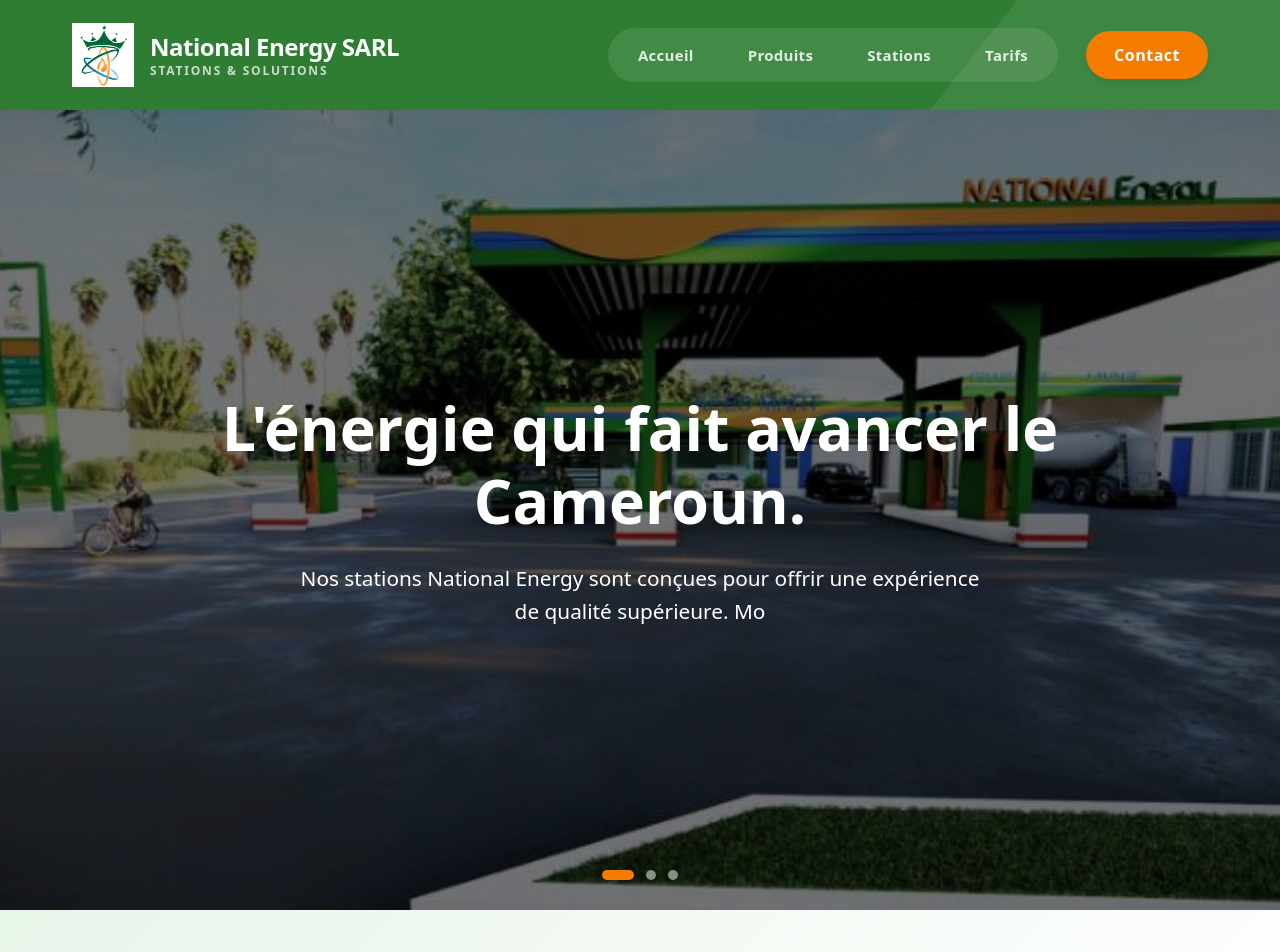
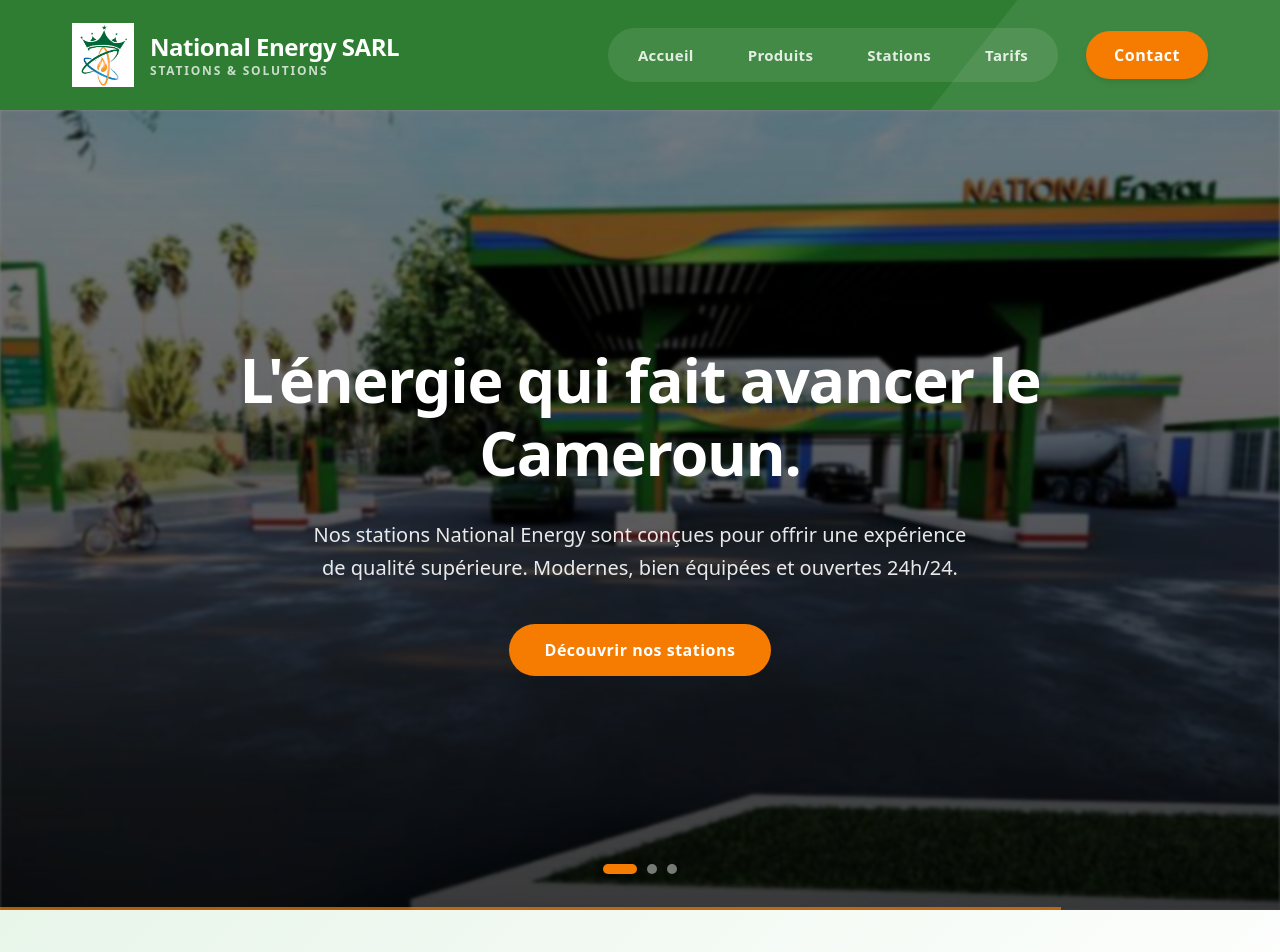
Before and after one commit to MohamedLegrand/national_energy_website, a React (Vite) app: page / in a window 1280 px wide. Shown: the top 952 px of the page. Built offline with nearby package versions, Linux system fonts and the light colour scheme.

Commit message:
Refactor:amelioration de effet de la heros section sousous forme de diaporama

```diff
--- a/src/components/accueil/Heros.jsx
+++ b/src/components/accueil/Heros.jsx
@@ -1,124 +1,200 @@
 // src/components/accueil/Heros.jsx
-import { useState, useEffect, useCallback } from "react";
+import { useState, useEffect, useCallback, useRef } from "react";
+
+const LETTER_SPEED = 45;       // ms par lettre (titre)
+const DESC_LETTER_SPEED = 28;  // ms par lettre (description)
+const PAUSE_AFTER_TITLE = 300; // pause entre titre et description
+const PAUSE_AFTER_SLIDE = 2200;// pause après slide complet avant changement
+const TRANSITION_DURATION = 700; // durée de la transition de fond
 
 const Heros = () => {
   const [currentIndex, setCurrentIndex] = useState(0);
+  const [nextIndex, setNextIndex] = useState(null);
+  const [transitioning, setTransitioning] = useState(false);
+
   const [displayedTitle, setDisplayedTitle] = useState("");
   const [displayedDesc, setDisplayedDesc] = useState("");
-  const [isTyping, setIsTyping] = useState(true);
+  const [phase, setPhase] = useState("title"); // "title" | "desc" | "done"
   const [showCursor, setShowCursor] = useState(true);
+
+  const timeoutsRef = useRef([]);
 
   const slides = [
     {
       image: "/images/heros/station.jpeg",
       title: "L'énergie qui fait avancer le Cameroun.",
-      description: "Nos stations National Energy sont conçues pour offrir une expérience de qualité supérieure. Modernes, bien équipées et ouvertes 24h/24.",
+      description:
+        "Nos stations National Energy sont conçues pour offrir une expérience de qualité supérieure. Modernes, bien équipées et ouvertes 24h/24.",
     },
     {
       image: "/images/heros/lavage.jpeg",
       title: "Lavage & Graissage professionnel pour votre véhicule.",
-      description: "Service haute pression et graissage professionnel par nos techniciens qualifiés.",
+      description:
+        "Service haute pression et graissage professionnel par nos techniciens qualifiés.",
     },
     {
       image: "/images/heros/carburant.png",
       title: "Distribution de carburant de qualité.",
-      description: "Super, Gazole, Pétrole et lubrifiants disponibles toute l'année.",
+      description:
+        "Super, Gazole, Pétrole et lubrifiants disponibles toute l'année.",
     },
   ];
 
-  const currentSlide = slides[currentIndex];
+  const clearAll = () => {
+    timeoutsRef.current.forEach(clearTimeout);
+    timeoutsRef.current = [];
+  };
 
-  // Réinitialiser quand l'image change
-  useEffect(() => {
+  const addTimeout = (fn, delay) => {
+    const id = setTimeout(fn, delay);
+    timeoutsRef.current.push(id);
+    return id;
+  };
+
+  // Lance l'animation de typewriter pour un slide donné
+  const startTypewriter = useCallback(
+    (slideIndex) => {
+      clearAll();
       setDisplayedTitle("");
       setDisplayedDesc("");
-    setIsTyping(true);
-    setShowCursor(true);
-  }, [currentIndex]);
+      setPhase("title");
 
-  // Effet machine à écrire (titre + description ensemble)
-  useEffect(() => {
-    if (!isTyping) return;
+      const slide = slides[slideIndex];
+      const title = slide.title;
+      const desc = slide.description;
 
-    const fullText = currentSlide.title + "||" + currentSlide.description;
-    const currentFull = displayedTitle + "||" + displayedDesc;
-
-    if (currentFull.length < fullText.length) {
-      const timeout = setTimeout(() => {
-        const nextChar = fullText[currentFull.length];
-        if (nextChar === "|") {
-          const timeout2 = setTimeout(() => {
-            if (displayedTitle.length < currentSlide.title.length) {
-              setDisplayedTitle(currentSlide.title);
-            } else if (displayedDesc.length < currentSlide.description.length) {
-              setDisplayedDesc(currentSlide.description.substring(0, displayedDesc.length + 1));
-            }
-          }, 10);
-          return () => clearTimeout(timeout2);
+      // Écrire le titre lettre par lettre
+      let titleDelay = 0;
+      for (let i = 0; i < title.length; i++) {
+        const charIndex = i;
+        addTimeout(() => {
+          setDisplayedTitle(title.slice(0, charIndex + 1));
+        }, titleDelay);
+        titleDelay += LETTER_SPEED;
       }
 
-        if (currentFull.length < currentSlide.title.length) {
-          setDisplayedTitle(prev => prev + nextChar);
-        } else if (currentFull.length > currentSlide.title.length + 1) {
-          setDisplayedDesc(prev => prev + nextChar);
+      // Pause puis passer à la description
+      addTimeout(() => {
+        setPhase("desc");
+      }, titleDelay + PAUSE_AFTER_TITLE);
+
+      // Écrire la description lettre par lettre
+      let descDelay = titleDelay + PAUSE_AFTER_TITLE;
+      for (let i = 0; i < desc.length; i++) {
+        const charIndex = i;
+        addTimeout(() => {
+          setDisplayedDesc(desc.slice(0, charIndex + 1));
+        }, descDelay);
+        descDelay += DESC_LETTER_SPEED;
       }
-      }, 50);
-      return () => clearTimeout(timeout);
-    } else {
-      // Texte complété, attendre 2 secondes puis changer d'image
-      const timeout = setTimeout(() => {
-        setCurrentIndex((prev) => (prev + 1) % slides.length);
-      }, 2000);
-      return () => clearTimeout(timeout);
-    }
-  }, [displayedTitle, displayedDesc, isTyping, currentSlide]);
+
+      // Tout est affiché → attendre puis changer de slide
+      addTimeout(() => {
+        setPhase("done");
+        addTimeout(() => {
+          const next = (slideIndex + 1) % slides.length;
+          goToSlide(next);
+        }, PAUSE_AFTER_SLIDE);
+      }, descDelay);
+    },
+    // eslint-disable-next-line react-hooks/exhaustive-deps
+    []
+  );
+
+  const goToSlide = useCallback(
+    (index) => {
+      clearAll();
+      setNextIndex(index);
+      setTransitioning(true);
+
+      addTimeout(() => {
+        setCurrentIndex(index);
+        setNextIndex(null);
+        setTransitioning(false);
+        startTypewriter(index);
+      }, TRANSITION_DURATION);
+    },
+    [startTypewriter]
+  );
+
+  // Démarrage initial
+  useEffect(() => {
+    startTypewriter(0);
+    return () => clearAll();
+    // eslint-disable-next-line react-hooks/exhaustive-deps
+  }, []);
 
   // Curseur clignotant
   useEffect(() => {
     const interval = setInterval(() => {
-      setShowCursor(prev => !prev);
-    }, 500);
+      setShowCursor((prev) => !prev);
+    }, 530);
     return () => clearInterval(interval);
   }, []);
 
-  const goToSlide = useCallback((index) => {
-    setCurrentIndex(index);
-    setDisplayedTitle("");
-    setDisplayedDesc("");
-    setIsTyping(true);
-  }, []);
-
-  const isTitleComplete = displayedTitle.length === currentSlide.title.length;
-  const isDescComplete = displayedDesc.length === currentSlide.description.length;
-  const showTitleCursor = !isTitleComplete && isTyping;
-  const showDescCursor = isTitleComplete && !isDescComplete && isTyping;
+  const currentSlide = slides[currentIndex];
+  const isTypingTitle = phase === "title";
+  const isTypingDesc = phase === "desc";
 
   return (
     <div
-      className="hero-slideshow"
       style={{
+        position: "relative",
+        height: "100vh",
+        width: "100%",
+        overflow: "hidden",
+      }}
+    >
+      {/* Image de fond courante */}
+      <div
+        style={{
+          position: "absolute",
+          inset: 0,
           backgroundImage: `url(${currentSlide.image})`,
           backgroundSize: "cover",
           backgroundPosition: "center",
-        backgroundRepeat: "no-repeat",
-        height: "100vh",
-        width: "100%",
-        position: "relative",
-        transition: "background-image 0.6s ease-in-out",
+          transition: `opacity ${TRANSITION_DURATION}ms ease-in-out, filter 1.8s ease-out`,
+          opacity: transitioning ? 0 : 1,
+          filter: transitioning
+            ? "blur(0px) brightness(0.7)"
+            : phase === "title"
+            ? "blur(14px) brightness(0.6)"
+            : phase === "desc"
+            ? "blur(5px) brightness(0.75)"
+            : "blur(0px) brightness(1)",
+          zIndex: 0,
         }}
-    >
+      />
+
+      {/* Image de fond suivante (pré-chargée) */}
+      {nextIndex !== null && (
         <div
           style={{
             position: "absolute",
-          top: 0,
-          left: 0,
-          right: 0,
-          bottom: 0,
-          backgroundColor: "rgba(0, 0, 0, 0.55)",
+            inset: 0,
+            backgroundImage: `url(${slides[nextIndex].image})`,
+            backgroundSize: "cover",
+            backgroundPosition: "center",
+            opacity: transitioning ? 1 : 0,
+            filter: "blur(14px) brightness(0.6)",
+            transition: `opacity ${TRANSITION_DURATION}ms ease-in-out`,
+            zIndex: 0,
+          }}
+        />
+      )}
+
+      {/* Overlay sombre */}
+      <div
+        style={{
+          position: "absolute",
+          inset: 0,
+          background:
+            "linear-gradient(to bottom, rgba(0,0,0,0.45) 0%, rgba(0,0,0,0.62) 60%, rgba(0,0,0,0.75) 100%)",
           zIndex: 1,
         }}
       />
 
+      {/* Contenu texte */}
       <div
         style={{
           position: "relative",
@@ -130,100 +206,172 @@ const Heros = () => {
           height: "100%",
           color: "white",
           textAlign: "center",
-          padding: "0 20px",
+          padding: "0 24px",
         }}
       >
+        {/* Titre */}
         <h1
           style={{
-            fontSize: "clamp(2rem, 5vw, 3.8rem)",
-            marginBottom: "24px",
+            fontSize: "clamp(1.9rem, 5vw, 3.8rem)",
+            marginBottom: "28px",
             fontWeight: "800",
-            maxWidth: "900px",
+            maxWidth: "920px",
             lineHeight: 1.2,
+            minHeight: "1.4em",
+            letterSpacing: "-0.02em",
           }}
         >
           {displayedTitle}
-          {showTitleCursor && showCursor && (
+          {isTypingTitle && showCursor && (
             <span
               style={{
                 display: "inline-block",
                 width: "3px",
-                height: "1.2em",
+                height: "0.85em",
                 backgroundColor: "#F57C00",
-                marginLeft: "5px",
-                animation: "blink 1s step-end infinite",
+                marginLeft: "4px",
+                verticalAlign: "middle",
+                borderRadius: "1px",
               }}
             />
           )}
         </h1>
 
+        {/* Description */}
         <p
           style={{
-            fontSize: "clamp(1rem, 2vw, 1.3rem)",
-            maxWidth: "700px",
-            lineHeight: 1.6,
-            opacity: isTitleComplete ? 1 : 0,
-            transition: "opacity 0.3s ease",
+            fontSize: "clamp(1rem, 1.8vw, 1.25rem)",
+            maxWidth: "680px",
+            lineHeight: 1.65,
+            opacity: phase === "title" ? 0 : 1,
+            transition: "opacity 0.4s ease",
+            minHeight: "3em",
+            color: "rgba(255,255,255,0.9)",
           }}
         >
           {displayedDesc}
-          {showDescCursor && showCursor && (
+          {isTypingDesc && showCursor && (
             <span
               style={{
                 display: "inline-block",
                 width: "2px",
-                height: "1.2em",
+                height: "1em",
                 backgroundColor: "#F57C00",
-                marginLeft: "5px",
-                animation: "blink 1s step-end infinite",
+                marginLeft: "3px",
+                verticalAlign: "middle",
+                borderRadius: "1px",
               }}
             />
           )}
         </p>
+
+        {/* Bouton CTA (aparaît quand le slide est complet) */}
+        <div
+          style={{
+            marginTop: "40px",
+            opacity: phase === "done" ? 1 : 0,
+            transform: phase === "done" ? "translateY(0)" : "translateY(12px)",
+            transition: "opacity 0.5s ease, transform 0.5s ease",
+          }}
+        >
+          <a
+            href="#stations"
+            style={{
+              display: "inline-block",
+              padding: "14px 36px",
+              backgroundColor: "#F57C00",
+              color: "white",
+              fontWeight: "700",
+              fontSize: "1rem",
+              borderRadius: "50px",
+              textDecoration: "none",
+              letterSpacing: "0.5px",
+              transition: "background 0.2s",
+            }}
+            onMouseEnter={(e) => (e.target.style.backgroundColor = "#EF6C00")}
+            onMouseLeave={(e) => (e.target.style.backgroundColor = "#F57C00")}
+          >
+            Découvrir nos stations
+          </a>
+        </div>
       </div>
 
+      {/* Indicateurs de slides (dots) */}
       <div
         style={{
           position: "absolute",
-          bottom: "30px",
+          bottom: "36px",
           left: 0,
           right: 0,
           display: "flex",
           justifyContent: "center",
-          gap: "12px",
-          zIndex: 2,
+          gap: "10px",
+          zIndex: 3,
         }}
       >
         {slides.map((_, idx) => (
           <button
             key={idx}
             onClick={() => goToSlide(idx)}
+            aria-label={`Slide ${idx + 1}`}
             style={{
-              width: idx === currentIndex ? "32px" : "10px",
+              width: idx === currentIndex ? "34px" : "10px",
               height: "10px",
               borderRadius: "5px",
               border: "none",
-              backgroundColor: idx === currentIndex ? "#F57C00" : "rgba(255,255,255,0.5)",
+              backgroundColor:
+                idx === currentIndex
+                  ? "#F57C00"
+                  : "rgba(255,255,255,0.45)",
               cursor: "pointer",
-              transition: "all 0.3s ease",
+              transition: "all 0.35s ease",
+              padding: 0,
             }}
           />
         ))}
       </div>
 
-      <style>
-        {`
-          @keyframes blink {
-            0%, 50% { opacity: 1; }
-            51%, 100% { opacity: 0; }
+      {/* Barre de progression */}
+      <ProgressBar
+        key={currentIndex}
+        duration={
+          slides[currentIndex].title.length * LETTER_SPEED +
+          PAUSE_AFTER_TITLE +
+          slides[currentIndex].description.length * DESC_LETTER_SPEED +
+          PAUSE_AFTER_SLIDE
         }
-          .hero-slideshow {
-            transition: background-image 0.6s ease-in-out;
-          }
-        `}
-      </style>
+      />
     </div>
   );
 };
 
+// Barre de progression en bas de l'écran
+const ProgressBar = ({ duration }) => {
+  const [width, setWidth] = useState(0);
+
+  useEffect(() => {
+    setWidth(0);
+    const id = requestAnimationFrame(() => {
+      setWidth(100);
+    });
+    return () => cancelAnimationFrame(id);
+  }, []);
+
+  return (
+    <div
+      style={{
+        position: "absolute",
+        bottom: 0,
+        left: 0,
+        height: "3px",
+        backgroundColor: "#F57C00",
+        width: `${width}%`,
+        transition: `width ${duration}ms linear`,
+        zIndex: 3,
+        opacity: 0.7,
+      }}
+    />
+  );
+};
+
 export default Heros;
```
Lines whose indentation alone changed are shown as unchanged.
